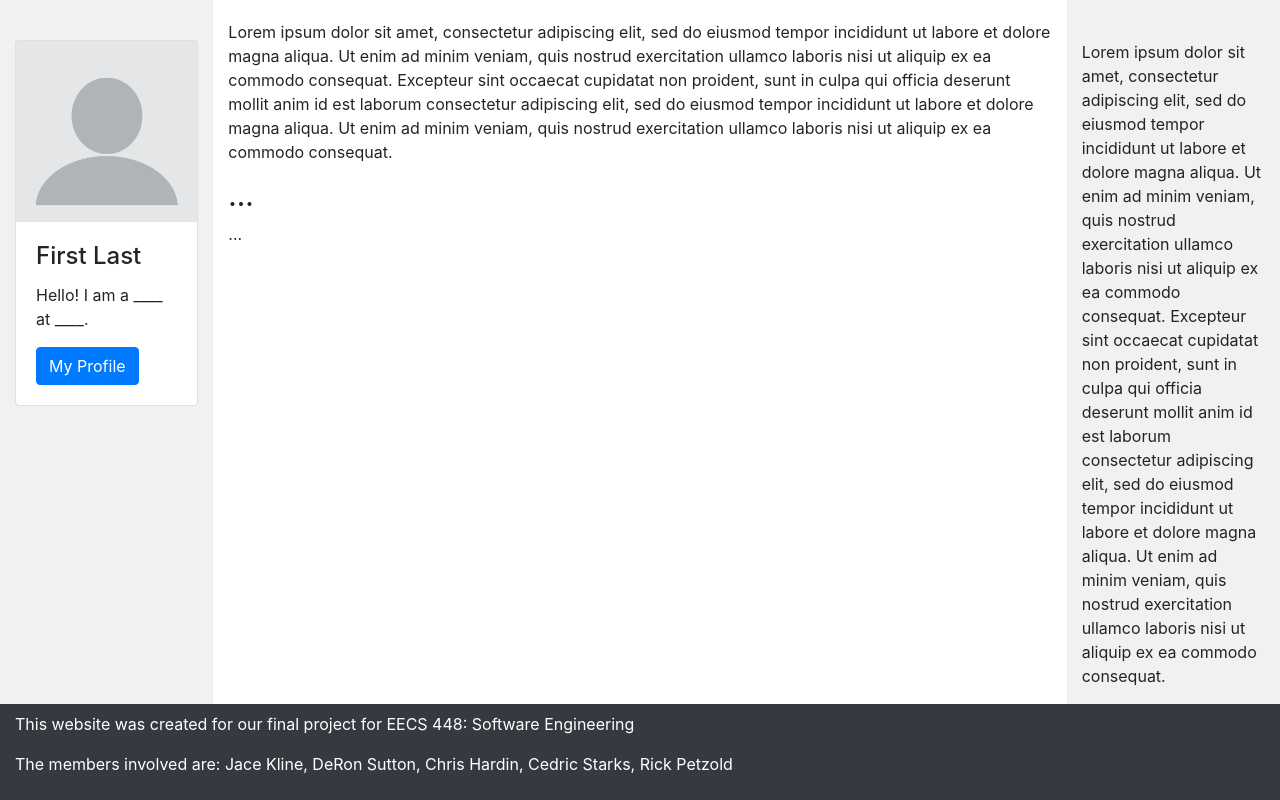
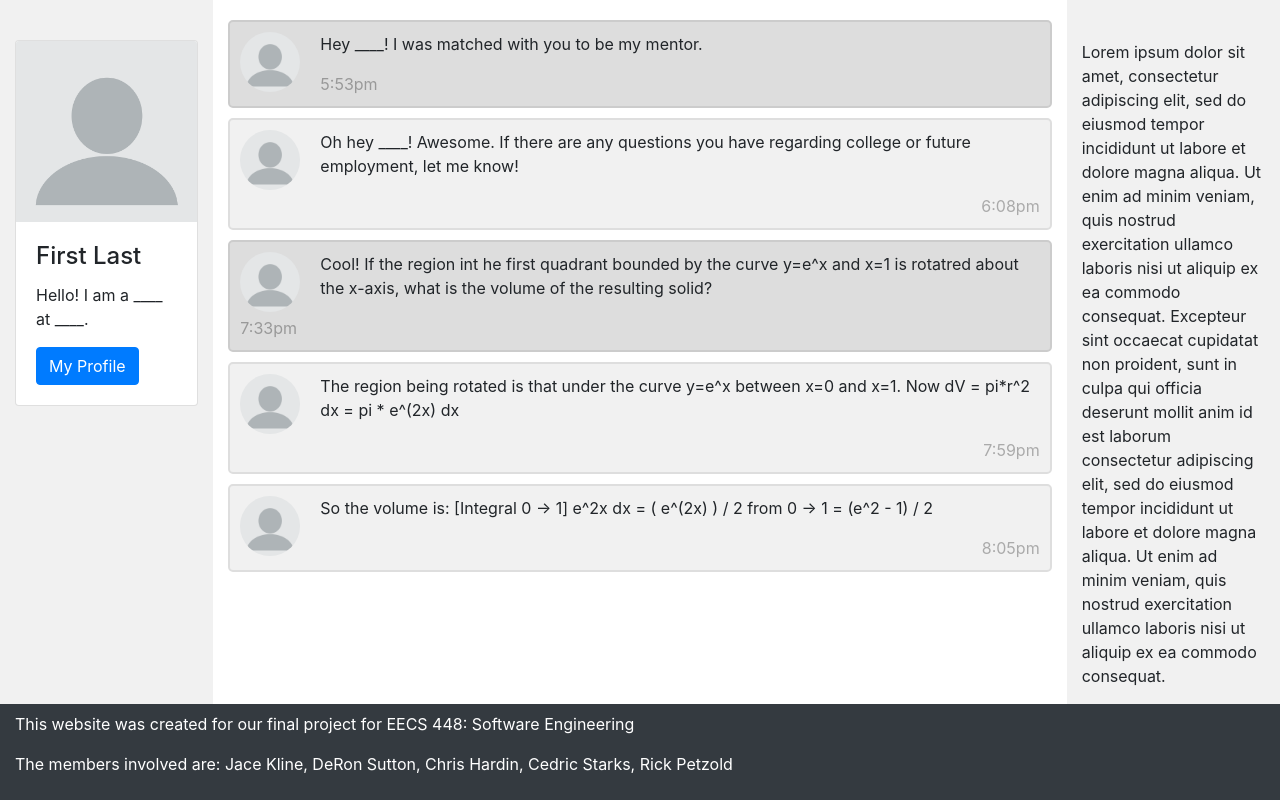
Before and after one commit to dsutton1080/FinalProjectGOT, a Flask app: template templates/chris.html in a window 1280 px wide. Shown: the part 56-856 px from the top of the page. Run offline with Flask 2, Linux system fonts and the light colour scheme; the template is opened without the code that fills it, so the values that code supplies are empty; some libraries are stand-ins or nearby versions.

Commit message:
Added a chat thing

```diff
--- a/static/chris.css
+++ b/static/chris.css
@@ -2,8 +2,6 @@
   position: relative;
   min-height: 100vh;
 }
-
-
 
 .sidebar {
   position: relative;
@@ -11,34 +9,28 @@
   background-color: #f1f1f1;
   height: 100vh;
 }
+
 .mar-top {
   margin-top: 20px;
 }
 
 .row {
-
-
 }
 
 footer {
   position: absolute;
   bottom: 0;
   width: 100%;
-
   color: #fff;
   display: flex;
   justify-content: space-between;
-
   padding: .5rem 1rem;
-
   font-family: -apple-system,BlinkMacSystemFont,"Segoe UI",Roboto,"Helvetica Neue",Arial,"Noto Sans",sans-serif,"Apple Color Emoji","Segoe UI Emoji","Segoe UI Symbol","Noto Color Emoji";
-
 }
 
 p.footer{
   text-align-last: center;
 }
-
 
 /* On small screens, set height to 'auto' for sidenav and grid */
 @media screen and (max-width: 767px) {
@@ -48,3 +40,51 @@ p.footer{
   }
   .row {height:auto;}
 }
+
+
+/* css for chat boxes */
+.chat {
+  border: 2px solid #dedede;
+  background-color: #f1f1f1;
+  border-radius: 5px;
+  padding: 10px;
+  margin: 10px 0;
+}
+/* darker chat box */
+.dark {
+  border-color: #ccc;
+  background-color: #ddd;
+}
+/* Clear floats */
+.chat::after {
+  content: "";
+  clear: both;
+  display: table;
+}
+/* style images */
+.chat img {
+  float: left;
+  max-width: 60px;
+  width: 100%;
+  margin-right: 20px;
+  border-radius: 50%;
+}
+
+/* Style the right image */
+.chat img.right {
+  float: right;
+  margin-left: 20px;
+  margin-right:0;
+}
+
+/* Style time text */
+.time-right {
+  float: right;
+  color: #aaa;
+}
+
+/* Style time text */
+.time-left {
+  float: left;
+  color: #999;
+}
--- a/templates/chris.html
+++ b/templates/chris.html
@@ -55,9 +55,37 @@
     </div>
     <div class="col-sm-8">
       <div class= "mar-top">
-        <p>Lorem ipsum dolor sit amet, consectetur adipiscing elit, sed do eiusmod tempor incididunt ut labore et dolore magna aliqua. Ut enim ad minim veniam, quis nostrud exercitation ullamco laboris nisi ut aliquip ex ea commodo consequat. Excepteur sint occaecat cupidatat non proident, sunt in culpa qui officia deserunt mollit anim id est laborum consectetur adipiscing elit, sed do eiusmod tempor incididunt ut labore et dolore magna aliqua. Ut enim ad minim veniam, quis nostrud exercitation ullamco laboris nisi ut aliquip ex ea commodo consequat.</p>
-        <h3> ... </h3>
-        <p> ... </p>
+
+        <div class="chat dark">
+          <img src="../img/blank-profile.png" alt="Avatar" class="rightside">
+          <p> Hey ____! I was matched with you to be my mentor. </p>
+          <span class="time-left"> 5:53pm</span>
+        </div>
+
+        <div class="chat">
+          <img src="../img/blank-profile.png" alt="Avatar">
+          <p> Oh hey ____! Awesome. If there are any questions you have regarding college or future employment, let me know! </p>
+          <span class="time-right"> 6:08pm</span>
+        </div>
+
+        <div class="chat dark">
+          <img src="../img/blank-profile.png" alt="Avatar" class="rightside">
+          <p> Cool! If the region int he first quadrant bounded by the curve y=e^x and x=1 is rotatred about the x-axis, what is the volume of the resulting solid?</p>
+          <span class="time-left"> 7:33pm</span>
+        </div>
+
+        <div class="chat">
+          <img src="../img/blank-profile.png" alt="Avatar">
+          <p> The region being rotated is that under the curve y=e^x between x=0 and x=1. Now dV = pi*r^2 dx = pi * e^(2x) dx </p>
+          <span class="time-right"> 7:59pm</span>
+        </div>
+
+        <div class="chat">
+          <img src="../img/blank-profile.png" alt="Avatar">
+          <p> So the volume is:  [Integral 0 -> 1] e^2x dx =  ( e^(2x) ) / 2 from 0 -> 1 =  (e^2 - 1) / 2  </p>
+          <span class="time-right"> 8:05pm</span>
+        </div>
+
       </div>
     </div>
     <div class="col sidebar">
```
